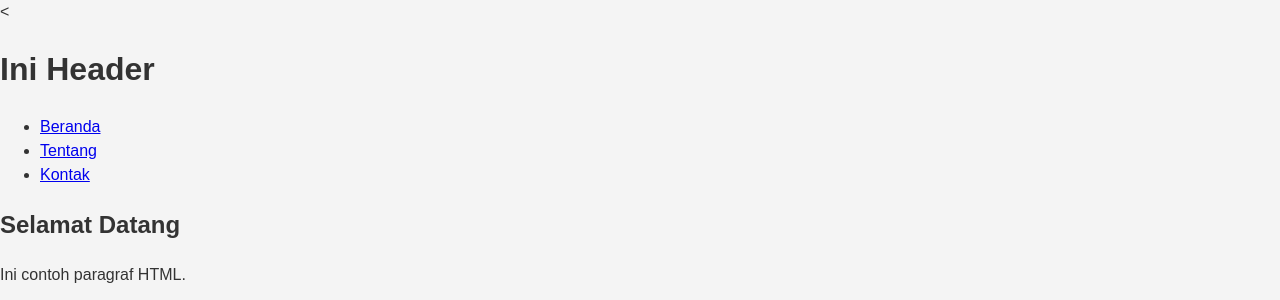
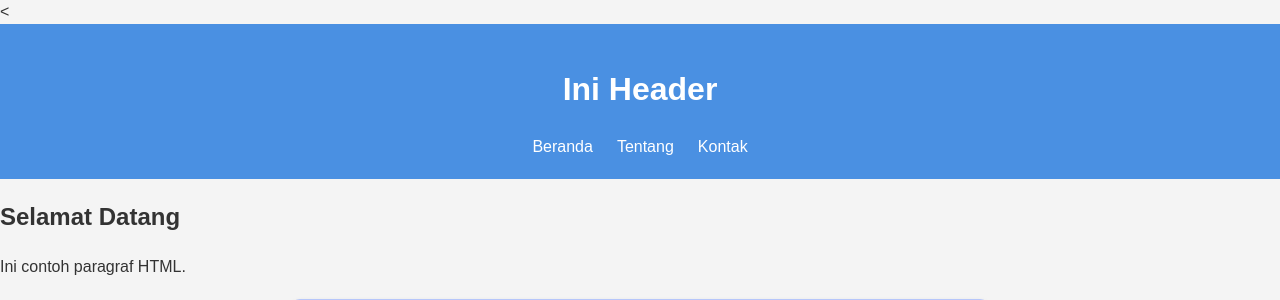
Before and after one commit to 2522500071-NadiaSyadahniePutri/2522500071-PWD-GB1J-2526O, a PHP site: page /pertemuan-04/index.html in a window 1280 px wide. Shown: the top 300 px of the page. Run offline with PHP 8.4, Linux system fonts and the light colour scheme.

Commit message:
styling header

```diff
--- a/pertemuan-04/style.css
+++ b/pertemuan-04/style.css
@@ -9,6 +9,28 @@
             color: #333;
             line-height: 1.5;
         }
+
+        header {
+            background-color: #4a90e2;
+            color: #fff;
+            padding: 20px;
+            text-align: center;
+        }
+
+        header ul {
+            display: flex;
+            justify-content: center;
+            list-style: none;
+            padding: 0;
+            margin: 10px 0 0 0;
+        }
+
+        header li a {
+            color: #fff;
+            text-decoration: none;
+            padding: 6px 12px;
+        }
+
             #about,
             #contact {
             background-color: #b6c6fa;
```
Also changed, not shown: pertemuan-04/README.md.
